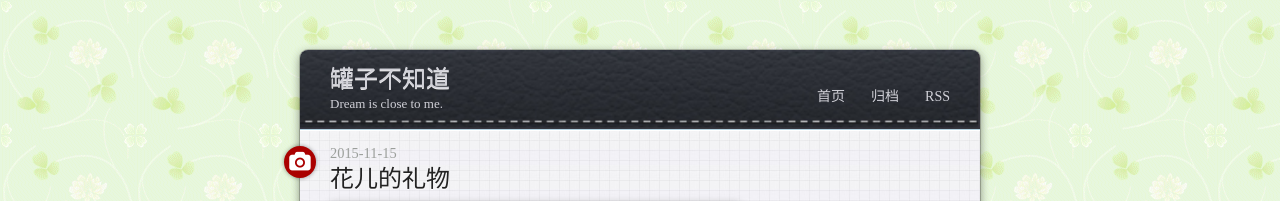
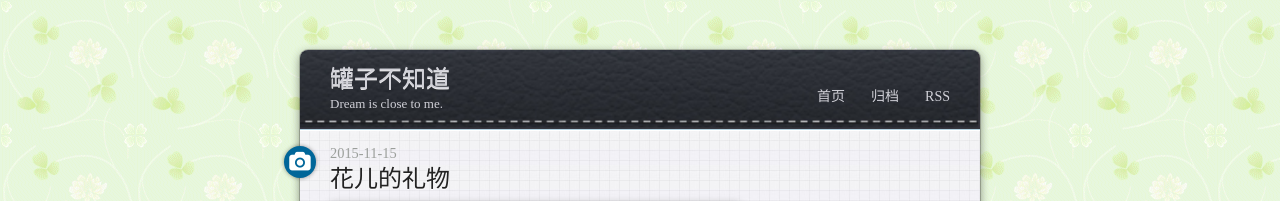
Before and after one commit to lu0die/lu0die.github.io, a plain HTML site: page index.html in a window 1280 px wide. Shown: the top 201 px of the page. Drawn offline with nearby package versions, Linux system fonts and the light colour scheme; grey boxes are pictures that could not be loaded; a script that the page names is missing; a web font is replaced by a local one.

Commit message:
Site updated: 2015-11-21 13:05:50

```diff
--- a/css/style.css
+++ b/css/style.css
@@ -241,7 +241,7 @@ article header .icon {
   left: 0px;
   margin-left: -46px;
   color: #fff;
-  background: #a00;
+  background: #069;
   -webkit-border-radius: 100em;
   border-radius: 100em;
   -webkit-box-shadow: 0 0 4px rgba(0,0,0,0.4);
```
